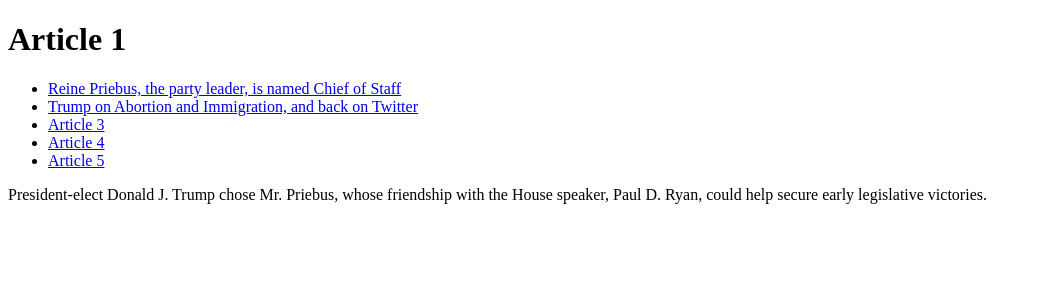
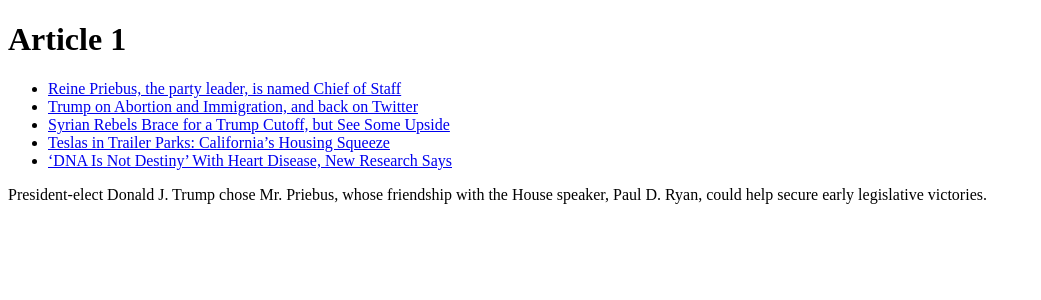
Before and after one commit to iShinta/CS329EWEB-HWK13, a PHP site: page /article1.php in a window 1280 px wide. Shown: the top 300 px of the page, without its empty margins (0-1041 px from the left). Run offline with PHP 8.4, Linux system fonts and the light colour scheme.

Commit message:
Added UTF-8

```diff
--- a/article1.php
+++ b/article1.php
@@ -2,6 +2,7 @@
 
 <html>
 <head>
+  <meta charset="utf-8">
   <title>Reine Priebus, the party leader, is named Chief of Staff</title>
 </head>
 
--- a/article2.php
+++ b/article2.php
@@ -2,6 +2,7 @@
 
 <html>
 <head>
+  <meta charset="utf-8">
   <title>Trump on Abortion and Immigration, and back on Twitter</title>
 </head>
 
--- a/article3.php
+++ b/article3.php
@@ -2,6 +2,7 @@
 
 <html>
 <head>
+  <meta charset="utf-8">
   <title>Syrian Rebels Brace for a Trump Cutoff, but See Some Upside</title>
 </head>
 
--- a/article4.php
+++ b/article4.php
@@ -2,6 +2,7 @@
 
 <html>
 <head>
+  <meta charset="utf-8">
   <title>Teslas in Trailer Parks: California’s Housing Squeeze</title>
 </head>
 
--- a/article5.php
+++ b/article5.php
@@ -2,6 +2,7 @@
 
 <html>
 <head>
+  <meta charset="utf-8">
   <title>‘DNA Is Not Destiny’ With Heart Disease, New Research Says</title>
 </head>
 
--- a/menu.php
+++ b/menu.php
@@ -1,7 +1,7 @@
 <ul>
   <li><a href="article1.php">Reine Priebus, the party leader, is named Chief of Staff</a></li>
   <li><a href="article2.php">Trump on Abortion and Immigration, and back on Twitter</a></li>
-  <li><a href="article3.php">Article 3</a></li>
-  <li><a href="article4.php">Article 4</a></li>
-  <li><a href="article5.php">Article 5</a></li>
+  <li><a href="article3.php">Syrian Rebels Brace for a Trump Cutoff, but See Some Upside</a></li>
+  <li><a href="article4.php">Teslas in Trailer Parks: California’s Housing Squeeze</a></li>
+  <li><a href="article5.php">‘DNA Is Not Destiny’ With Heart Disease, New Research Says</a></li>
 </ul>
```
